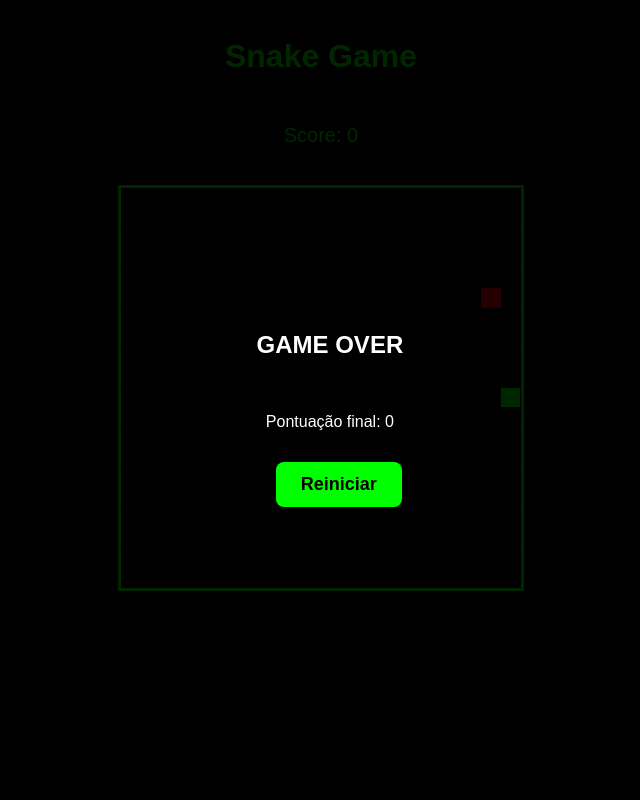
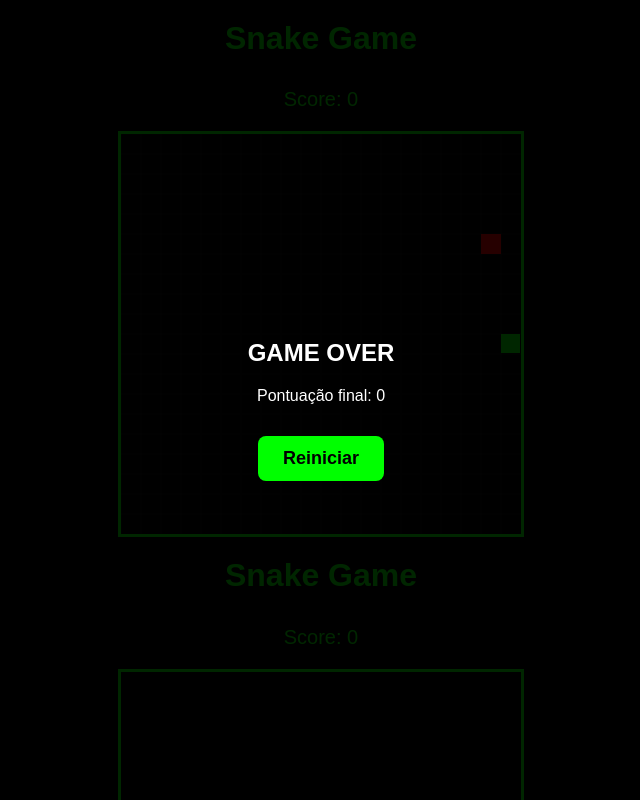
Before and after one commit to jeferson-dev-L1/desafio-github-markdown, a plain HTML site: page index.html in a window 1280 px wide. Shown: the top 800 px of the page, without its empty margins (319-959 px from the left). Drawn offline with Linux system fonts and the light colour scheme.

Commit message:
Códigos atualizados

```diff
--- a/index.html
+++ b/index.html
@@ -1,6 +1,10 @@
 <!DOCTYPE html>
 <html lang="pt-BR">
 <head>
+    <meta charset="UTF-8">
+    <meta name="viewport" content="width=device-width, initial-scale=1.0">
+    <title>Snake Game</title>
+    <link rel="stylesheet" href="style.css">
   <meta charset="UTF-8">
   <meta name="viewport" content="width=device-width, initial-scale=1.0">
   <title>Snake Game</title>
@@ -13,6 +17,20 @@
 
       <canvas id="gameCanvas" width="400" height="400"></canvas>
 
+     <h1 class="title">Snake Game</h1>
+     <p id="scoreBoard">Score: 0</p>
+
+      <div id="gameOverOverlay" class="overlay hidden">
+      <div class="overlay-content">
+      <h2>GAME OVER</h2>
+      <p id="finalScore"></p>
+      <button id="restartBtn">Reiniciar</button>
+    </div>
+ </div>
+
+          <canvas id="gameCanvas" width="400" height="400"></canvas>
+
+
           <div id="gameOverOverlay" class="overlay hidden">
           <div class="overlay-content">
           <h2>GAME OVER</h2>
```
Lines whose indentation alone changed are shown as unchanged.
